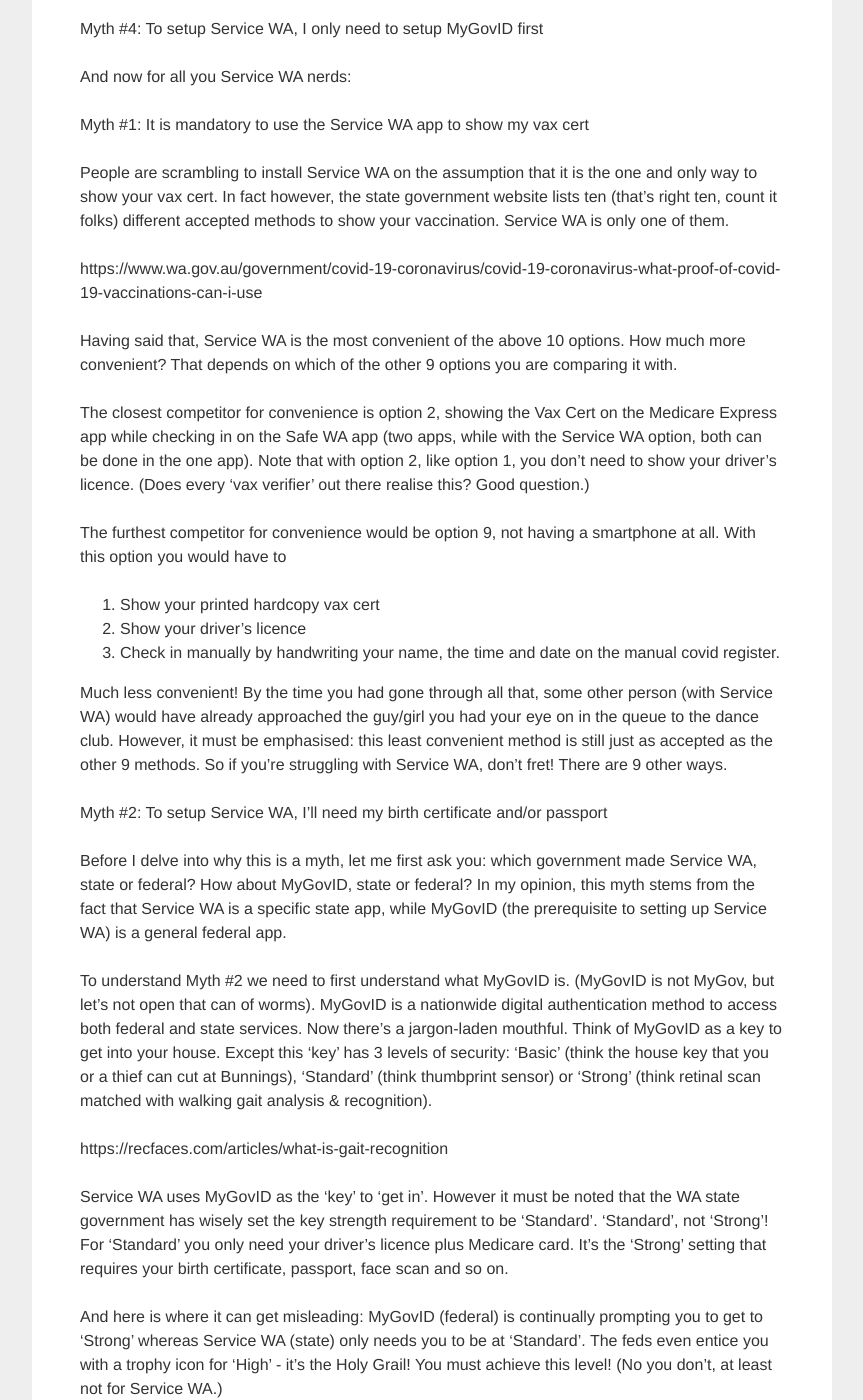
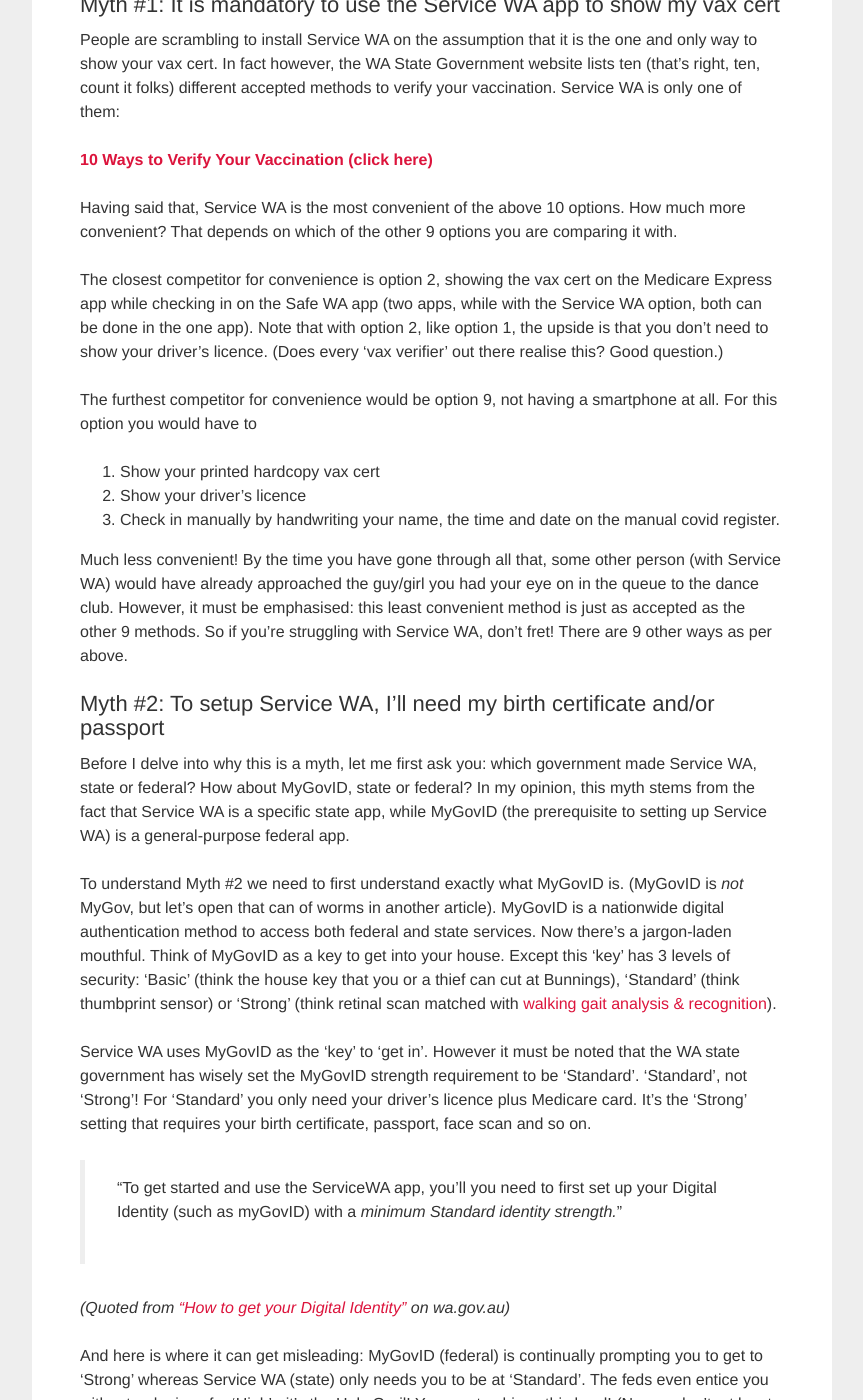
Before and after one commit to auxellbs/splconline.github.io, a Jekyll site: the page built from _posts/2022-02-03-service-wa-myths.md, in a window 1280 px wide and 1400 px high, scrolled down 1101 px. Shown: the whole window, without its empty margins (208-1071 px from the left). Built offline with Jekyll 4.4.1, drawn with Linux system fonts in a browser that asks for light colours; comment, search, counter and statistics services are not loaded; some of the changed text lies outside the part shown.

Commit message:
Update 2022-02-03-service-wa-myths.md

```diff
--- a/_posts/2022-02-03-service-wa-myths.md
+++ b/_posts/2022-02-03-service-wa-myths.md
@@ -1,73 +1,71 @@
 ---
 layout: post
-title: "Four Service WA Myths Debunked"
+title: "Service WA: Four Myths Debunked"
 date: 2022-02-03
 ---
-It has been three weeks now since the WA state government introduced the  Service WA app. Many have struggled with setting it up (including Mark McGowan himself), as is evident from the proliferation of hilarious memes such as this one:
+It has been three weeks now since the WA state government introduced the  Service WA app. Many have struggled with setting it up ([including Mark McGowan himself](https://www.perthnow.com.au/news/coronavirus/servicewa-15-million-west-australians-yet-to-download-app-as-premier-concedes-it-is-complex-c-5541739)), as is evident from the proliferation of hilarious memes such as this one:
 
 <blockquote class="twitter-tweet"><p lang="en" dir="ltr">Well this is a fun task…<a href="https://twitter.com/hashtag/ServiceWA?src=hash&amp;ref_src=twsrc%5Etfw">#ServiceWA</a> <a href="https://t.co/Zq3ZUCJMPs">pic.twitter.com/Zq3ZUCJMPs</a></p>&mdash; adamd (@adam_d) <a href="https://twitter.com/adam_d/status/1480709952238850050?ref_src=twsrc%5Etfw">January 11, 2022</a></blockquote> <script async src="https://platform.twitter.com/widgets.js" charset="utf-8"></script>
 
-https://twitter.com/adam_d/status/1480709952238850050
-
-https://www.perthnow.com.au/news/coronavirus/servicewa-15-million-west-australians-yet-to-download-app-as-premier-concedes-it-is-complex-c-5541739
-
-At South Perth Learning Centre, we had been running free classes to help members put their vax certs on their smartphones since September 2021. When Service WA landed 5 months later, our digital skills team were already well-versed in many different scenarios of setting up MyGov and the Medicare Express app. This body of knowledge & experience has been invaluable in helping our members set up the new Services WA app.
+At South Perth Learning Centre, we had been running free classes to help members put their vax certs on their smartphones since September 2021. When Service WA landed 5 months later, [our tech skills team](https://splconline.org.au/people/) were already well-versed in many different scenarios of setting up MyGov and the Medicare Express app. This body of knowledge & experience has been invaluable in helping our members set up the new Services WA app.
 
 To help you setup Service WA, I'd like to share 4 common misconceptions that we have observed in the wild, misconceptions that can complicate the process, and be a source of ample grief.
 
 To skip the details, here's the list of myths:
 
-Myth #1: It is mandatory to use the Service WA app to show my vax cert
+**Myth #1: It is mandatory to use the Service WA app to show my vax cert**
 
-Myth #2: To setup Service WA, I'll need my birth certificate and/or passport
+**Myth #2: To setup Service WA, I'll need my birth certificate and/or passport**
 
-Myth #3: To setup Service WA, I need to scan my face into MyGovID so that it can identify me by my face (like at airport customs)
+**Myth #3: To setup Service WA, I need to scan my face into MyGovID so that it can identify me by my face (like at airport customs)**
 
-Myth #4: To setup Service WA, I only need to setup MyGovID first
+**Myth #4: To setup Service WA, I only need to setup MyGovID first**
 
-And now for all you Service WA nerds:
+And now the details for all you Service WA nerds:
 
-Myth #1: It is mandatory to use the Service WA app to show my vax cert
+### Myth #1: It is mandatory to use the Service WA app to show my vax cert
 
-People are scrambling to install Service WA on the assumption that it is the one and only way to show your vax cert. In fact however, the state government website lists ten (that's right ten, count it folks) different accepted methods to show your vaccination. Service WA is only one of them.
+People are scrambling to install Service WA on the assumption that it is the one and only way to show your vax cert. In fact however, the WA State Government website lists ten (that's right, ten, count it folks) different accepted methods to verify your vaccination. Service WA is only one of them:
 
-https://www.wa.gov.au/government/covid-19-coronavirus/covid-19-coronavirus-what-proof-of-covid-19-vaccinations-can-i-use
+**[10 Ways to Verify Your Vaccination (click here)](https://www.wa.gov.au/government/covid-19-coronavirus/covid-19-coronavirus-what-proof-of-covid-19-vaccinations-can-i-use)**
 
 Having said that, Service WA is the most convenient of the above 10 options. How much more convenient? That depends on which of the other 9 options you are comparing it with.
 
-The closest competitor for convenience is option 2, showing the Vax Cert on the Medicare Express app while checking in on the Safe WA app (two apps, while with the Service WA option, both can be done in the one app). Note that with option 2, like option 1, you don't need to show your driver's licence. (Does every 'vax verifier' out there realise this? Good question.)
+The closest competitor for convenience is option 2, showing the vax cert on the Medicare Express app while checking in on the Safe WA app (two apps, while with the Service WA option, both can be done in the one app). Note that with option 2, like option 1, the upside is that you don't need to show your driver's licence. (Does every 'vax verifier' out there realise this? Good question.)
 
-The furthest competitor for convenience would be option 9, not having a smartphone at all. With this option you would have to
+The furthest competitor for convenience would be option 9, not having a smartphone at all. For this option you would have to
 
 1. Show your printed hardcopy vax cert
 2. Show your driver's licence
 3. Check in manually by handwriting your name, the time and date on the manual covid register.
 
-Much less convenient! By the time you had gone through all that, some other person (with Service WA) would have already approached the guy/girl you had your eye on in the queue to the dance club. However, it must be emphasised: this least convenient method is still just as accepted as the other 9 methods. So if you're struggling with Service WA, don't fret! There are 9 other ways.
+Much less convenient! By the time you have gone through all that, some other person (with Service WA) would have already approached the guy/girl you had your eye on in the queue to the dance club. However, it must be emphasised: this least convenient method is just as accepted as the other 9 methods. So if you're struggling with Service WA, don't fret! There are 9 other ways as per above.
 
-Myth #2: To setup Service WA, I'll need my birth certificate and/or passport
+### Myth #2: To setup Service WA, I'll need my birth certificate and/or passport
 
-Before I delve into why this is a myth, let me first ask you: which government made Service WA, state or federal? How about MyGovID, state or federal? In my opinion, this myth stems from the fact that Service WA is a specific state app, while MyGovID (the prerequisite to setting up Service WA) is a general federal app.
+Before I delve into why this is a myth, let me first ask you: which government made Service WA, state or federal? How about MyGovID, state or federal? In my opinion, this myth stems from the fact that Service WA is a specific state app, while MyGovID (the prerequisite to setting up Service WA) is a general-purpose federal app.
 
-To understand Myth #2 we need to first understand what MyGovID is. (MyGovID is not MyGov, but let's not open that can of worms). MyGovID is a nationwide digital authentication method to access both federal and state services. Now there's a jargon-laden mouthful. Think of MyGovID as a key to get into your house. Except this 'key' has 3 levels of security: 'Basic' (think the house key that you or a thief can cut at Bunnings), 'Standard' (think thumbprint sensor) or 'Strong' (think retinal scan matched with walking gait analysis & recognition).
+To understand Myth #2 we need to first understand exactly what MyGovID is. (MyGovID is *not* MyGov, but let's open that can of worms in another article). MyGovID is a nationwide digital authentication method to access both federal and state services. Now there's a jargon-laden mouthful. Think of MyGovID as a key to get into your house. Except this 'key' has 3 levels of security: 'Basic' (think the house key that you or a thief can cut at Bunnings), 'Standard' (think thumbprint sensor) or 'Strong' (think retinal scan matched with [walking gait analysis & recognition](https://recfaces.com/articles/what-is-gait-recognition)).
 
-https://recfaces.com/articles/what-is-gait-recognition
+Service WA uses MyGovID as the 'key' to 'get in'. However it must be noted that the WA state government has wisely set the MyGovID strength requirement to be 'Standard'. 'Standard', not 'Strong'! For 'Standard' you only need your driver's licence plus Medicare card. It's the 'Strong' setting that requires your birth certificate, passport, face scan and so on.
 
-Service WA uses MyGovID as the 'key' to 'get in'. However it must be noted that the WA state government has wisely set the key strength requirement to be 'Standard'. 'Standard', not 'Strong'! For 'Standard' you only need your driver's licence plus Medicare card. It's the 'Strong' setting that requires your birth certificate, passport, face scan and so on.
+> "To get started and use the ServiceWA app, you’ll you need to first set up your Digital Identity (such as myGovID) with a *minimum Standard identity strength.*"
+
+*(Quoted from ["How to get your Digital Identity"](https://www.wa.gov.au/government/multi-step-guides/servicewa-app-support/how-get-your-digital-identity) on wa.gov.au)*
 
 And here is where it can get misleading: MyGovID (federal) is continually prompting you to get to 'Strong' whereas Service WA (state) only needs you to be at 'Standard'. The feds even entice you with a trophy icon for 'High' - it's the Holy Grail! You must achieve this level! (No you don't, at least not for Service WA.)
 
-And thus Myth #2. No, you do not need your birth certificate/passport to setup Service WA, just your driver's licence and Medicare card. If you've reached 'Standard', please stop there.
+And thus Myth #2. No, you do not need your birth certificate/passport to setup Service WA, just your driver's licence and Medicare card. If you've reached 'Standard', please stop there, and go out and enjoy life.
 
-Myth #3: To setup Service WA, I need to scan my face into MyGovID so that it can identify me (like at airport customs)
+### Myth #3: To setup Service WA, I need to scan my face into MyGovID so that it can identify me (like at airport customs)
 
-Ditto Myth #2, face scanning is only required for 'Strong'.
+Ditto Myth #2, face scanning is only required for 'Strong' which Service WA does not require.
 
-Myth #4: To setup Service WA, I only need to setup MyGovID first
-Service WA has two sections of interest when it comes to covid: a check-in section (like the Safe WA app) and a vax cert section. Having setup MyGovID alone will get you to the check-in section, but not the vax cert section.
+### Myth #4: To setup Service WA, I only need to setup MyGovID first
+Service WA has two sections of interest when it comes to covid: a check-in section (like the Safe WA app) and a vax cert section. Having setup MyGovID alone will get you to the check-in section of Service WA, but not the vax cert section.
 
-For the vax cert section of Service WA to work, you need to get your digital covid vaccination certificate in there, and for that to happen you need to have your Medicare Express app setup. But then a prerequisite to setting up your Medicare Express app is to have your MyGov setup, and connected to your Medicare account.
+For the vax cert section of Service WA to work, on top of having MyGovID, you need to get your digital covid vaccination certificate in there. For that to happen you need to have your Medicare Express app set up. But then a prerequisite to setting up your Medicare Express app is to have your MyGov already set up, *and* connected to your Medicare account.
 
-Option 9 anyone? (Sounds of shuffling feet towards the photocopier)
+Option 9 anyone? (Sounds of shuffling feet towards the photocopier with hardcopy vax cert in hand.)
 
-I hope debunking these 4 common myths will help put you on the right path towards successfully setting up Service WA. Good luck! And if you have any questions, please contact us, we look forward to hearing from you!
+I hope debunking these 4 common Service WA myths will help put you on the right path towards successfully setting it up. Good luck! And if you have any questions, please [contact us](https://splc.org.au/contact), we look forward to hearing from you!
```
